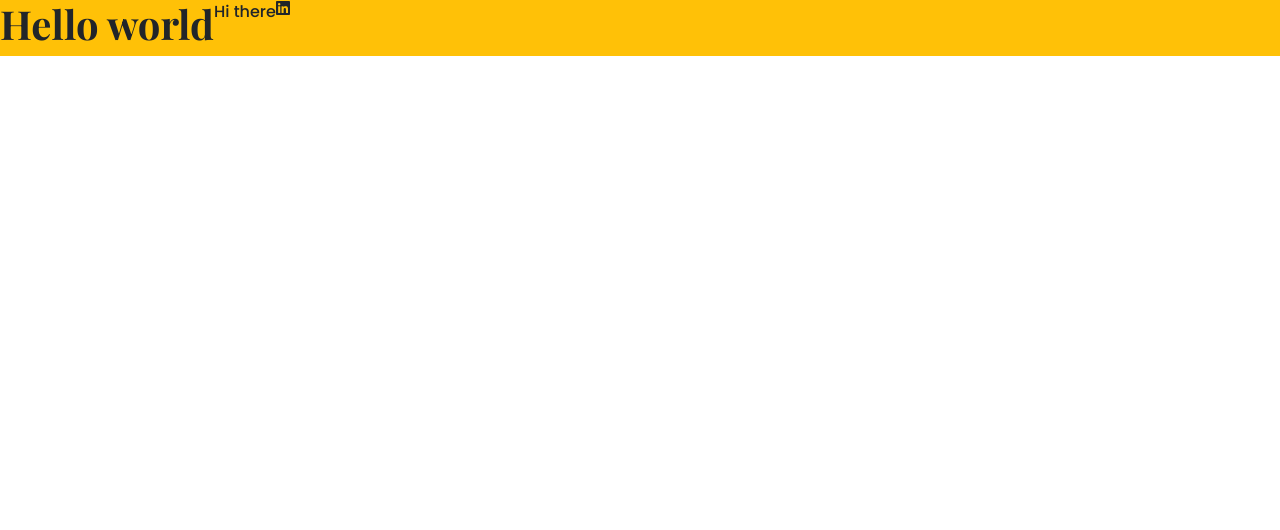
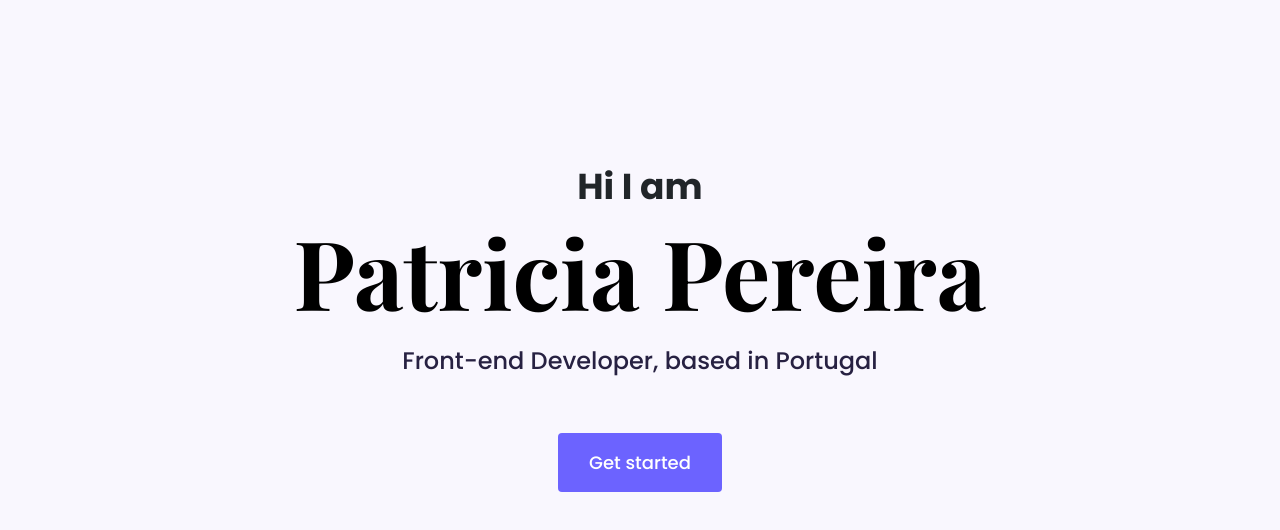
Before and after one commit to ajovicic019/project-portfolio-setup, a plain HTML site: page index.html in a window 1280 px wide. Drawn offline with nearby package versions, Linux system fonts and the light colour scheme.

Commit message:
Made hero homepage with styling

```diff
--- a/index.html
+++ b/index.html
@@ -24,11 +24,13 @@
     <title>Document</title>
   </head>
   <body>
-    <div class="d-flex bg-warning">
-      <h1>Hello world</h1>
-      <p>Hi there</p>
-      <i class="fa-brands fa-linkedin"></i>
+    <div class="hero">
+      <p>Hi I am</p>
+      <h1>Patricia Pereira</h1>
+      <h2 class="mb-5">Front-end Developer, based in Portugal</h2>
+      <div><a href="#" class="btn btn-branding">Get started</a></div>
     </div>
+
     <script
       src="https://cdn.jsdelivr.net/npm/bootstrap@5.2.3/dist/js/bootstrap.bundle.min.js"
       integrity="sha384-kenU1KFdBIe4zVF0s0G1M5b4hcpxyD9F7jL+jjXkk+Q2h455rYXK/7HAuoJl+0I4"
--- a/styles/portfolio.css
+++ b/styles/portfolio.css
@@ -1,8 +1,52 @@
-h1 {
-  font-family: "Playfair Display", serif;
+:root {
+  --branding-color: #6c63ff;
+  --secondary-color: #f9f7fe;
+  --heading-font-family: "Playfair Display", serif;
+  --default-font-family: "Poppins", sans-serif;
+}
+body {
+  font-family: var(--default-font-family);
+}
+
+h1,
+h2,
+h3,
+h4,
+h5,
+h6 {
+  font-family: var(--heading-font-family);
   font-weight: bold;
+  color: black;
 }
 p {
-  font-family: "Poppins", sans-serif;
+  font-family: var(--default-font-family);
   font-weight: normal;
 }
+.hero {
+  background: var(--secondary-color);
+  text-align: center;
+  padding: 160px 20px;
+}
+.hero p {
+  font-size: 36px;
+  font-weight: bold;
+  margin: 0;
+}
+.hero h1 {
+  font-size: 96px;
+}
+.hero h2 {
+  font-family: var(--default-font-family);
+  font-weight: normal;
+  font-size: 24px;
+  line-height: 2;
+  color: #272142;
+}
+.btn-branding {
+  background: var(--branding-color);
+  border-radius: 4px;
+  color: white;
+  font-size: 18px;
+  line-height: 27px;
+  padding: 15px 30px;
+}
```
